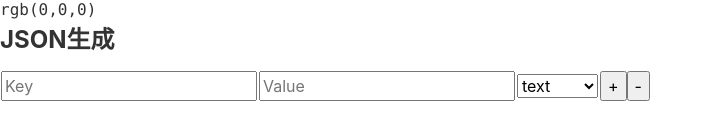
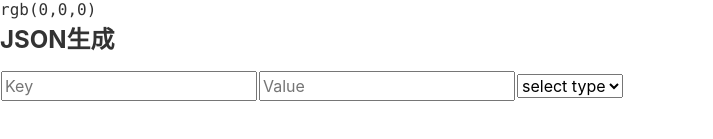
Before and after one commit to ken7253/coding_assistant, a Vue app: page / in a window 1280 px wide. Shown: the part 447-586 px from the top of the page, without its empty margins (0-713 px from the left). Built offline with nearby package versions, Linux system fonts and the light colour scheme.

Commit message:
Splitting Components ’CreateJsonFile’

```diff
--- /dev/null
+++ b/src/components/InputTableRow.vue
@@ -0,0 +1,46 @@
+<template>
+  <div class="input-table-row">
+    <tr>
+      <td>
+        <input v-model.trim="content.jsonKey" type="text" placeholder="Key" />
+      </td>
+      <td>
+        <input
+          v-model.trim="content.jsonValue"
+          type="text"
+          placeholder="Value"
+        />
+      </td>
+      <td>
+        <select v-model="content.valueType">
+          <option disabled value="">select type</option>
+          <option>text</option>
+          <option>number</option>
+          <option>object</option>
+        </select>
+      </td>
+      <td>
+        <!--
+            <input type="button" value="+" @click="addNewRow" />
+            <input type="button" value="-" @click="removeThisRow"/>
+          -->
+      </td>
+    </tr>
+  </div>
+</template>
+
+<script>
+export default {
+      data: function() {
+    return {
+      content: {
+        jsonKey: "",
+        jsonValue: null,
+        valueType: "",
+      },
+    };
+  },
+};
+</script>
+
+<style lang="scss" scoped></style>
--- a/src/components/createJsonFIle.vue
+++ b/src/components/createJsonFIle.vue
@@ -2,29 +2,18 @@
   <div class="create-json-flie">
     <h2>JSON生成</h2>
     <table>
-      <tr>
-        <th><input type="text" placeholder="Key" /></th>
-        <td><input type="text" placeholder="Value" /></td>
-        <td>
-            <select>
-                <option value="text">text</option>
-                <option value="number">number</option>
-                <option value="object">object</option>
-            </select>
-        </td>
-        <td>
-            <input type="button" value="+" @click="addNewRow" />
-            <input type="button" value="-" @click="removeThisRow"/>
-        </td>
-      </tr>
+      <InputTableRow/>
     </table>
   </div>
 </template>
 
 <script>
+import InputTableRow from "./InputTableRow";
+
 export default {
-  data: function() {
-    return {};
+  name: "CreateJsonFile",
+  components: {
+    InputTableRow,
   },
 };
 </script>
```
